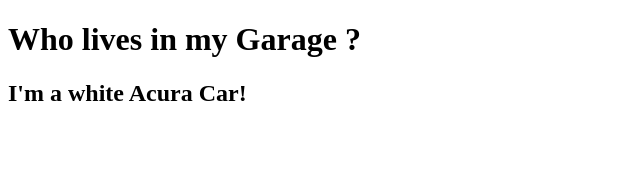
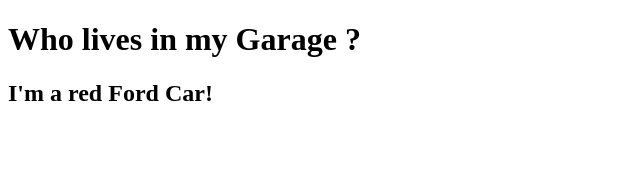
Before and after one commit to thanhpham091790/reactjs, a React (Create React App) app: page / in a window 1280 px wide. Shown: the top 170 px of the page, without its empty margins (0-640 px from the left). Built offline with nearby package versions, Linux system fonts and the light colour scheme.

Commit message:
Pass variable

```diff
--- a/src/index.js
+++ b/src/index.js
@@ -9,10 +9,12 @@ class Car extends React.Component {
 
 class Garage extends React.Component{
     render(){
+        const color="red";
+        const brand="Ford";
         return(
             <div>
                 <h1>Who lives in my Garage ?</h1>
-                <Car color="white" brand="Acura" />
+                <Car color={color} brand={brand} />
             </div>
         );
     }
```
